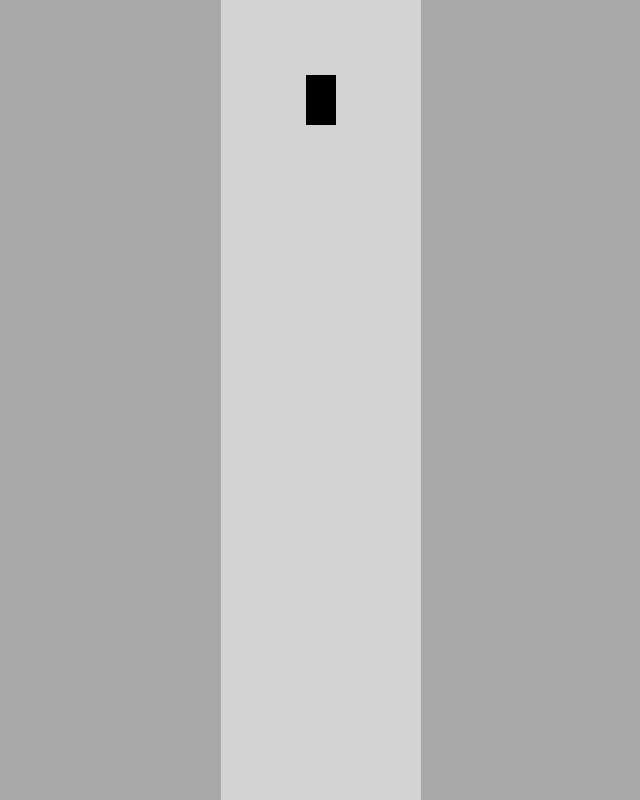
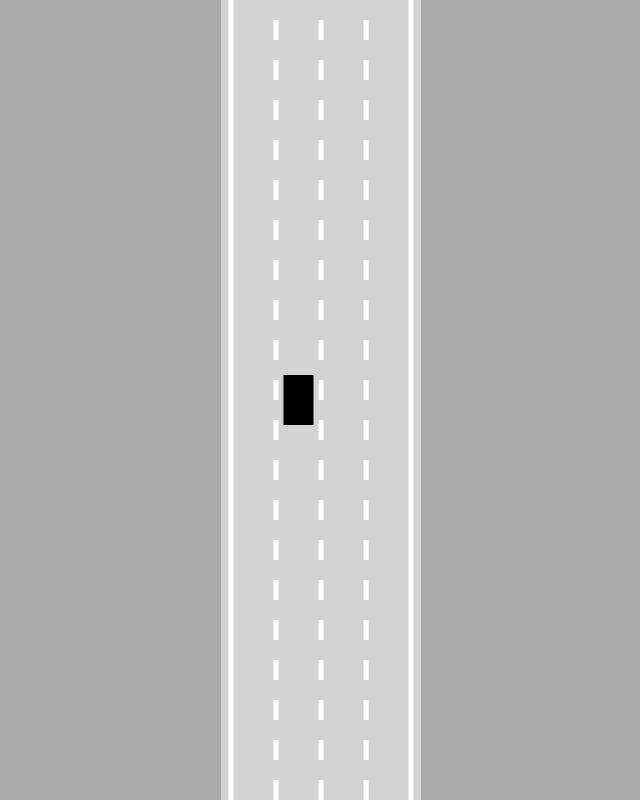
Before and after one commit to M-dkhan/SelfDrivingCar-NeuralNetword, a plain HTML site: page index.html in a window 1280 px wide. Shown: the whole page, without its empty margins (319-959 px from the left). Drawn offline with Linux system fonts and the light colour scheme.

Commit message:
Setup Road and Camera movement

```diff
--- a/index.html
+++ b/index.html
@@ -8,7 +8,9 @@
 
 <body>
     <canvas id="myCanvas"></canvas>
+    <script src="utils.js"></script>
     <script src="controls.js"></script>
+    <script src="road.js"></script>
     <script src="car.js"></script>
     <script src="main.js"></script>
 </body>
--- a/main.js
+++ b/main.js
@@ -4,14 +4,24 @@ canvas.width=200;
 
 const ctx = canvas.getContext("2d");
 // Car(x,y,w,h)
-const car = new Car(100, 100,30, 50);
+const road = new Road(canvas.width/2, canvas.width*0.9);
+
+const car = new Car(road.getLaneCenter(1), 700,30, 50);
 
 animate();
-
+console.log(road.borders)
 
 function animate(){
     car.update();
+
     canvas.height=window.innerHeight;
+
+    ctx.save();
+    ctx.translate(0,-car.y+canvas.height*0.5);
+
+    road.draw(ctx);
     car.draw(ctx);
+
+    ctx.restore();
     requestAnimationFrame(animate);
 }
--- /dev/null
+++ b/road.js
@@ -0,0 +1,59 @@
+class Road{
+    constructor(x, width, laneCount=4){
+        this.x = x;
+        this.width = width;
+        this.laneCount = laneCount;
+
+
+        this.left = x - width/2;  //100 - 90 = 10
+        this.right = x + width/2; // 100 + 90  = 190
+
+        const infinity = 1000000;
+
+        this.top = -infinity;
+        this.bottom = infinity;
+
+        const topLeft = {x:this.left , y:this.top}
+        const bottomLeft = {x:this.left , y:this.bottom}
+        const topRight = {x:this.right , y:this.top}
+        const bottomRight = {x:this.right , y:this.bottom}
+        this.borders = [
+            [topLeft, bottomLeft],
+            [topRight, bottomRight]
+        ]
+
+    }
+    getLaneCenter(laneIndex){
+        let laneWidth = this.width / this.laneCount;
+        return this.left + laneWidth/2 + Math.min(laneIndex, this.laneCount-1) * laneWidth;
+    }
+
+
+    draw(ctx){
+        ctx.lineWidth = 5;
+        ctx.strokeStyle = "white";
+
+        for (let i=1; i<=this.laneCount-1; i++){
+            const x = lerp(
+                    this.left,
+                    this.right,
+                    i/this.laneCount
+            )
+            ctx.setLineDash([20,20]);
+            ctx.beginPath();
+            ctx.moveTo(x, this.top);
+            ctx.lineTo(x, this.bottom);
+            ctx.stroke();
+        }
+
+        ctx.setLineDash([]);
+
+        this.borders.forEach(border => {
+            ctx.beginPath();
+            ctx.moveTo(border[0].x, border[0].y);
+            ctx.lineTo(border[1].x, border[1].y);
+            ctx.stroke();
+        })
+
+    }
+}
--- /dev/null
+++ b/utils.js
@@ -0,0 +1,4 @@
+
+function lerp(A, B, t){
+    return A+(B-A)*t;
+}
```
